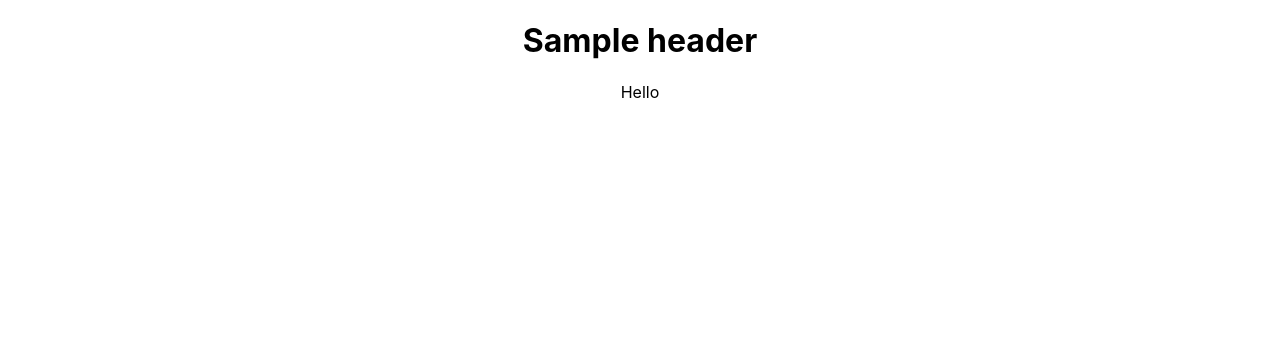
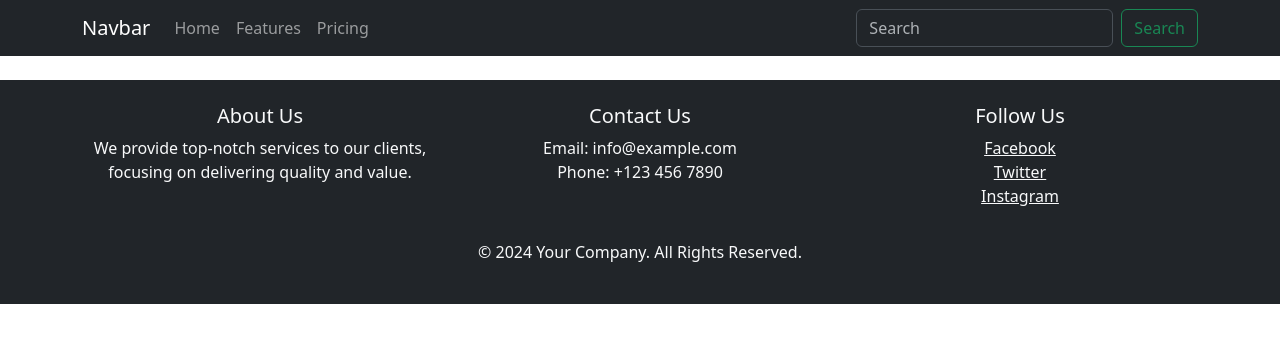
Before and after one commit to AiwinrajWono/Wono, a React (Create React App) app in the folder frontend/: page / in a window 1280 px wide. Shown: the top 342 px of the page. Built offline with nearby package versions, Linux system fonts and the light colour scheme.

Commit message:
added navbar and footer

```diff
--- a/frontend/package.json
+++ b/frontend/package.json
@@ -6,7 +6,9 @@
     "@testing-library/jest-dom": "^5.17.0",
     "@testing-library/react": "^13.4.0",
     "@testing-library/user-event": "^13.5.0",
+    "bootstrap": "^5.3.3",
     "react": "^18.3.1",
+    "react-bootstrap": "^2.10.4",
     "react-dom": "^18.3.1",
     "react-scripts": "5.0.1",
     "web-vitals": "^2.1.4"
--- /dev/null
+++ b/frontend/src/components/Footer.js
@@ -0,0 +1,44 @@
+import React from 'react'
+import { Container, Row, Col } from 'react-bootstrap';
+
+const Footer = () => {
+  return (
+   <>
+   <footer className="bg-dark text-light py-4">
+      <Container>
+        <Row>
+          <Col md={4}>
+            <h5>About Us</h5>
+            <p>
+              We provide top-notch services to our clients, focusing on
+              delivering quality and value.
+            </p>
+          </Col>
+          <Col md={4}>
+            <h5>Contact Us</h5>
+            <p>
+              Email: info@example.com <br />
+              Phone: +123 456 7890
+            </p>
+          </Col>
+          <Col md={4}>
+            <h5>Follow Us</h5>
+            <p>
+              <a href="#" className="text-light">Facebook</a> <br />
+              <a href="#" className="text-light">Twitter</a> <br />
+              <a href="#" className="text-light">Instagram</a>
+            </p>
+          </Col>
+        </Row>
+        <Row className="mt-3">
+          <Col className="text-center">
+            <p>&copy; 2024 Your Company. All Rights Reserved.</p>
+          </Col>
+        </Row>
+      </Container>
+    </footer>
+   </>
+  )
+}
+
+export default Footer
--- /dev/null
+++ b/frontend/src/components/Nav.js
@@ -0,0 +1,36 @@
+import React from 'react'
+import Button from 'react-bootstrap/Button';
+import Container from 'react-bootstrap/Container';
+import Form from 'react-bootstrap/Form';
+import Nav from 'react-bootstrap/Nav';
+import Navbar from 'react-bootstrap/Navbar';
+import NavDropdown from 'react-bootstrap/NavDropdown';
+
+const NavBar = () => {
+  return (
+    <>
+     <Navbar bg="dark" data-bs-theme="dark" collapseOnSelect expand="sm">
+        <Container>
+          <Navbar.Brand href="#home">Navbar</Navbar.Brand>
+          <Nav className="me-auto">
+            <Nav.Link href="#home">Home</Nav.Link>
+            <Nav.Link href="#features">Features</Nav.Link>
+            <Nav.Link href="#pricing">Pricing</Nav.Link>
+          </Nav>
+          <Form className="d-flex">
+            <Form.Control
+              type="search"
+              placeholder="Search"
+              className="me-2"
+              aria-label="Search"
+            />
+            <Button variant="outline-success">Search</Button>
+          </Form>
+        </Container>
+      </Navbar>
+
+    </>
+  )
+}
+
+export default NavBar
--- a/frontend/src/index.js
+++ b/frontend/src/index.js
@@ -2,6 +2,7 @@ import React from 'react';
 import ReactDOM from 'react-dom/client';
 import './index.css';
 import App from './App';
+import 'bootstrap/dist/css/bootstrap.min.css';
 import reportWebVitals from './reportWebVitals';
 
 const root = ReactDOM.createRoot(document.getElementById('root'));
--- /dev/null
+++ b/frontend/src/layout/AppFooter.js
@@ -0,0 +1,11 @@
+import React from 'react'
+import Footer from '../components/Footer'
+const AppFooter = () => {
+  return (
+    <>
+    <Footer/>
+    </>
+  )
+}
+
+export default AppFooter
--- a/frontend/src/layout/AppHeader.js
+++ b/frontend/src/layout/AppHeader.js
@@ -1,10 +1,9 @@
 import React from 'react'
+import NavBar from '../components/Nav'
 
 const AppHeader = () => {
   return (
-    <div>
-      <h1>Sample header</h1>
-    </div>
+    <NavBar/>
   )
 }
 
--- a/frontend/src/pages/Homepage.js
+++ b/frontend/src/pages/Homepage.js
@@ -3,7 +3,7 @@ import React from 'react'
 const Homepage = () => {
   return (
     <div>
-      <p>Hello</p>
+
     </div>
   )
 }
--- a/frontend/src/structure/AppStruct.js
+++ b/frontend/src/structure/AppStruct.js
@@ -1,12 +1,15 @@
 import React from 'react'
 import AppHeader from '../layout/AppHeader'
 import AppBody from '../layout/AppBody'
+import AppFooter from '../layout/AppFooter'
 
 const AppStruct = () => {
   return (
     <div>
       <AppHeader />
       <AppBody />
+      <br></br>
+      <AppFooter/>
     </div>
   )
 }
```
Also changed, not shown: 1 other file (tests, documents, lock files or other folders).
